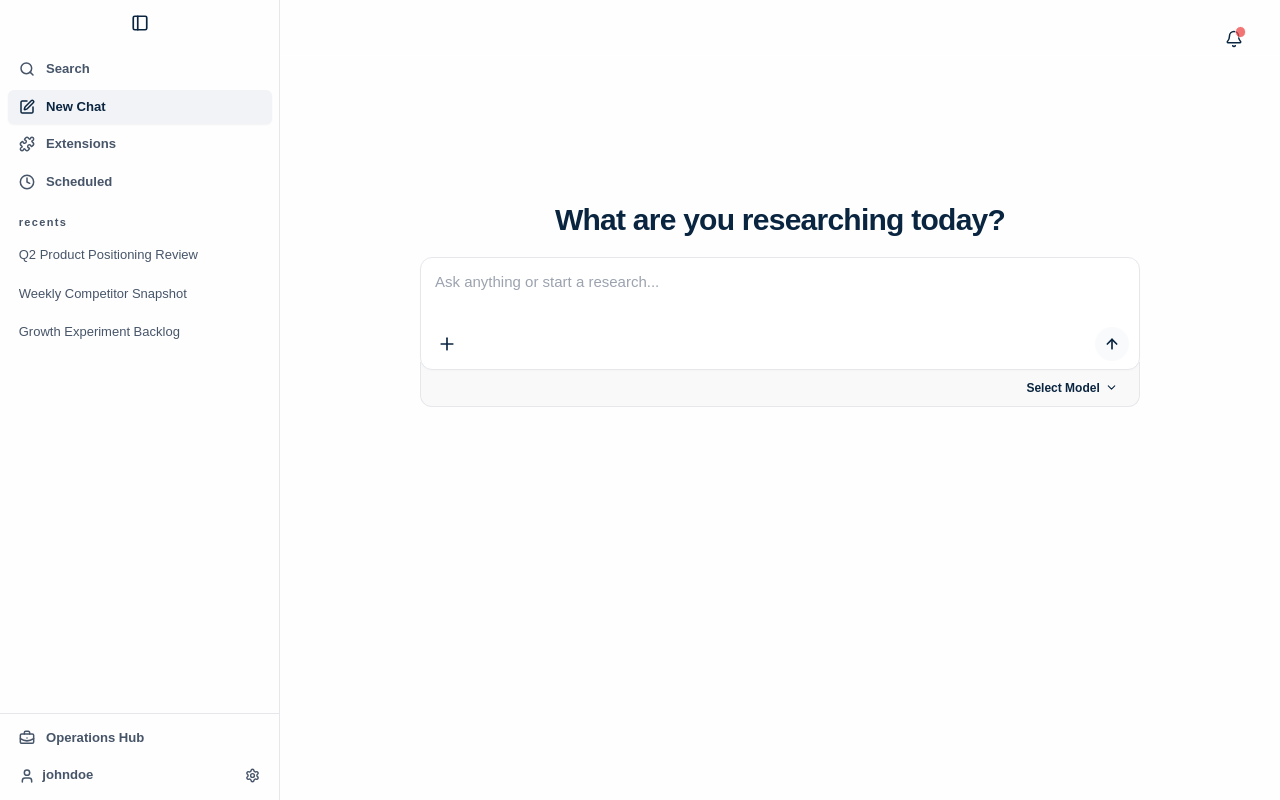
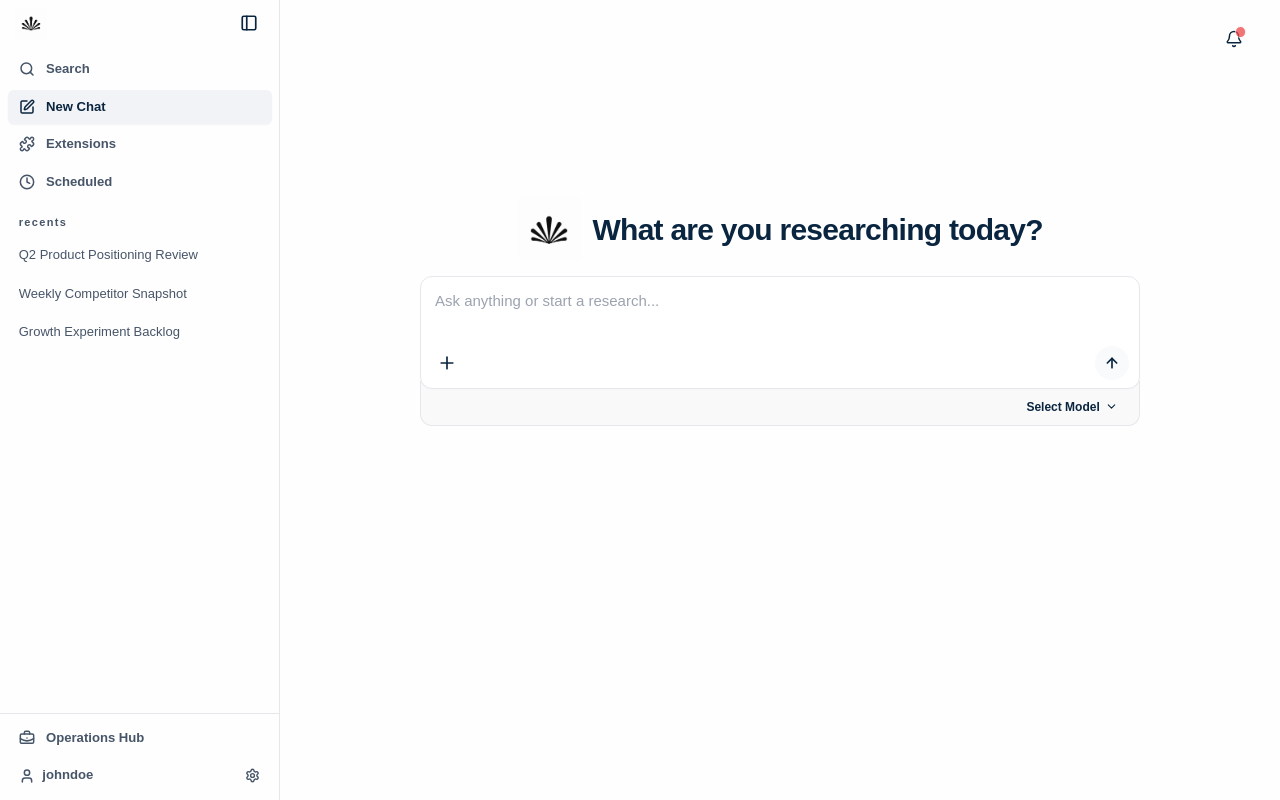
Before and after one commit to nbuvhvj8/superious, a Next.js app: page /new-chat in a window 1280 px wide. Built offline with nearby package versions, Linux system fonts and the light colour scheme; a web font is replaced by a local one.

Commit message:
chore: include remaining local modifications

```diff
--- a/src/app/new-chat/components/GreetingMessage.tsx
+++ b/src/app/new-chat/components/GreetingMessage.tsx
@@ -1,14 +1,17 @@
 'use client';
 
 import React from 'react';
+import AppLogo from '@/components/ui/AppLogo';
 
 export default function GreetingMessage() {
   return (
     <div className="flex flex-col items-center justify-center pt-8 pb-2">
-      {/* Title */}
-      <h1 className="text-[30px] font-bold text-foreground text-center tracking-tight mb-2">
-        What are you researching today?
-      </h1>
+      <div className="flex items-center gap-3 mb-2">
+        <AppLogo size={64} />
+        <h1 className="text-[30px] font-bold text-foreground text-center tracking-tight">
+          What are you researching today?
+        </h1>
+      </div>
     </div>
   );
 }
--- a/src/app/new-chat/components/MessageRow.tsx
+++ b/src/app/new-chat/components/MessageRow.tsx
@@ -90,12 +90,12 @@ export default function MessageRow({ message, onRegenerate, onEdit }: MessageRow
       className={`group/msg w-full flex flex-col ${isAI ? 'items-start' : 'items-end'} mb-4 animate-fade-in px-4 md:px-0`}
     >
       <div className={`flex items-start w-full max-w-[720px] mx-auto gap-2 ${isAI ? 'justify-start' : 'justify-end'}`}>
-        <div className="flex-1 flex flex-col gap-1 min-w-0 items-end">
+        <div className={`flex-1 flex flex-col gap-1 min-w-0 ${isAI ? 'items-start' : 'items-end'}`}>
           {/* Bubble */}
           <div
             className={`
             relative w-fit text-[15px] leading-relaxed
-            ${isAI ? 'text-foreground px-0 py-1' : 'bg-primary text-primary-foreground rounded-[16px] px-4 py-2.5 max-w-[85%]'}
+            ${isAI ? 'text-foreground px-0 py-1' : 'bg-[#e5e7eb] text-foreground rounded-full px-4 py-2.5 max-w-[85%]'}
             ${!isAI && !isExpanded && isLongMessage ? 'max-h-[160px] overflow-hidden' : ''}
             transition-all duration-300
           `}
@@ -110,17 +110,51 @@ export default function MessageRow({ message, onRegenerate, onEdit }: MessageRow
               ) : (
                 <div className="space-y-1">
                   {(parsedThinking.thoughts.length > 0 || parsedThinking.isThinking || parsedThinking.toolCalls.length > 0) && (
-                    <ThinkingIndicator
-                      thinkingSteps={parsedThinking.thoughts}
-                      isThinking={parsedThinking.isThinking}
-                      toolCalls={parsedThinking.toolCalls}
-                    />
+                    <div className="flex justify-start w-full">
+                      <ThinkingIndicator
+                        thinkingSteps={parsedThinking.thoughts}
+                        isThinking={parsedThinking.isThinking}
+                        toolCalls={parsedThinking.toolCalls}
+                      />
+                    </div>
                   )}
                   <StreamingText
                     text={parsedThinking.responseText}
                     instant={message.instant ?? !message.streaming}
                     showCaret={message.streaming === true}
                   />
+
+                  {/* AI Icons Below AI Text */}
+                  {!message.streaming && (
+                    <div className="flex items-center justify-start gap-1 mt-2 transition-opacity">
+                      <button
+                        onClick={handleCopy}
+                        className="p-1.5 rounded-md text-muted-foreground hover:bg-muted hover:text-foreground transition-all"
+                        title={copied ? 'Copied!' : 'Copy'}
+                      >
+                        {copied ? <Check size={14} className="text-primary" /> : <Copy size={14} />}
+                      </button>
+                      <button
+                        onClick={onRegenerate}
+                        className="p-1.5 rounded-md text-muted-foreground hover:bg-muted hover:text-foreground transition-all"
+                        title="Regenerate"
+                      >
+                        <RefreshCw size={14} />
+                      </button>
+                      <button
+                        className="p-1.5 rounded-md text-muted-foreground hover:bg-muted hover:text-foreground transition-all"
+                        title="Good Response"
+                      >
+                        <ThumbsUp size={14} />
+                      </button>
+                      <button
+                        className="p-1.5 rounded-md text-muted-foreground hover:bg-muted hover:text-foreground transition-all"
+                        title="Bad Response"
+                      >
+                        <ThumbsDown size={14} />
+                      </button>
+                    </div>
+                  )}
                 </div>
               )
             ) : (
@@ -135,9 +169,9 @@ export default function MessageRow({ message, onRegenerate, onEdit }: MessageRow
                 onClick={() => setIsExpanded(!isExpanded)}
                 className={`
                   absolute bottom-0 left-0 w-full h-10 flex items-center justify-center
-                  bg-gradient-to-t from-primary via-primary/90 to-transparent pt-4
+                  bg-gradient-to-t from-[#e5e7eb] via-[#e5e7eb]/90 to-transparent pt-4
                   ${isExpanded ? 'relative bg-none h-6 mt-1' : ''}
-                  hover:text-primary-foreground/80 transition-colors z-10
+                  hover:text-foreground/80 transition-colors z-10
                 `}
               >
                 <ChevronDown
@@ -167,38 +201,6 @@ export default function MessageRow({ message, onRegenerate, onEdit }: MessageRow
               </button>
             </div>
           )}
-
-          {/* AI Icons Below Bubble */}
-          {isAI && !message.streaming && (
-            <div className="flex items-center justify-start gap-1 mt-2 transition-opacity">
-              <button
-                onClick={handleCopy}
-                className="p-1.5 rounded-md text-muted-foreground hover:bg-muted hover:text-foreground transition-all"
-                title={copied ? 'Copied!' : 'Copy'}
-              >
-                {copied ? <Check size={14} className="text-primary" /> : <Copy size={14} />}
-              </button>
-              <button
-                onClick={onRegenerate}
-                className="p-1.5 rounded-md text-muted-foreground hover:bg-muted hover:text-foreground transition-all"
-                title="Regenerate"
-              >
-                <RefreshCw size={14} />
-              </button>
-              <button
-                className="p-1.5 rounded-md text-muted-foreground hover:bg-muted hover:text-foreground transition-all"
-                title="Good Response"
-              >
-                <ThumbsUp size={14} />
-              </button>
-              <button
-                className="p-1.5 rounded-md text-muted-foreground hover:bg-muted hover:text-foreground transition-all"
-                title="Bad Response"
-              >
-                <ThumbsDown size={14} />
-              </button>
-            </div>
-          )}
         </div>
       </div>
     </div>
--- a/src/components/Sidebar.tsx
+++ b/src/components/Sidebar.tsx
@@ -1,6 +1,7 @@
 'use client';
 
 import React, { useMemo, useState } from 'react';
+import AppLogo from './ui/AppLogo';
 import Link from 'next/link';
 import { usePathname } from 'next/navigation';
 import {
@@ -101,7 +102,8 @@ export default function Sidebar() {
   return (
     <>
     <aside className={`relative flex flex-col h-full border-r border-border bg-[fdfdfe] transition-all duration-300 ease-in-out shrink-0 ${collapsed ? 'w-14' : 'w-[280px]'}`}>
-      <div className="flex items-center justify-center h-12 px-4 gap-3 overflow-hidden">
+      <div className={`flex items-center h-12 px-4 gap-3 overflow-hidden ${collapsed ? 'justify-center' : 'justify-between'}`}>
+        {!collapsed && <AppLogo size={32} />}
         <button onClick={() => setCollapsed(!collapsed)} className="p-1.5 rounded-md text-foreground hover:bg-muted transition-all duration-150" aria-label={collapsed ? 'Expand sidebar' : 'Collapse sidebar'}>
           {collapsed ? <PanelRight size={18} strokeWidth={2.25} /> : <PanelLeft size={18} strokeWidth={2.25} />}
         </button>
```
Also changed, not shown: public/assets/images/app_logo.png.
